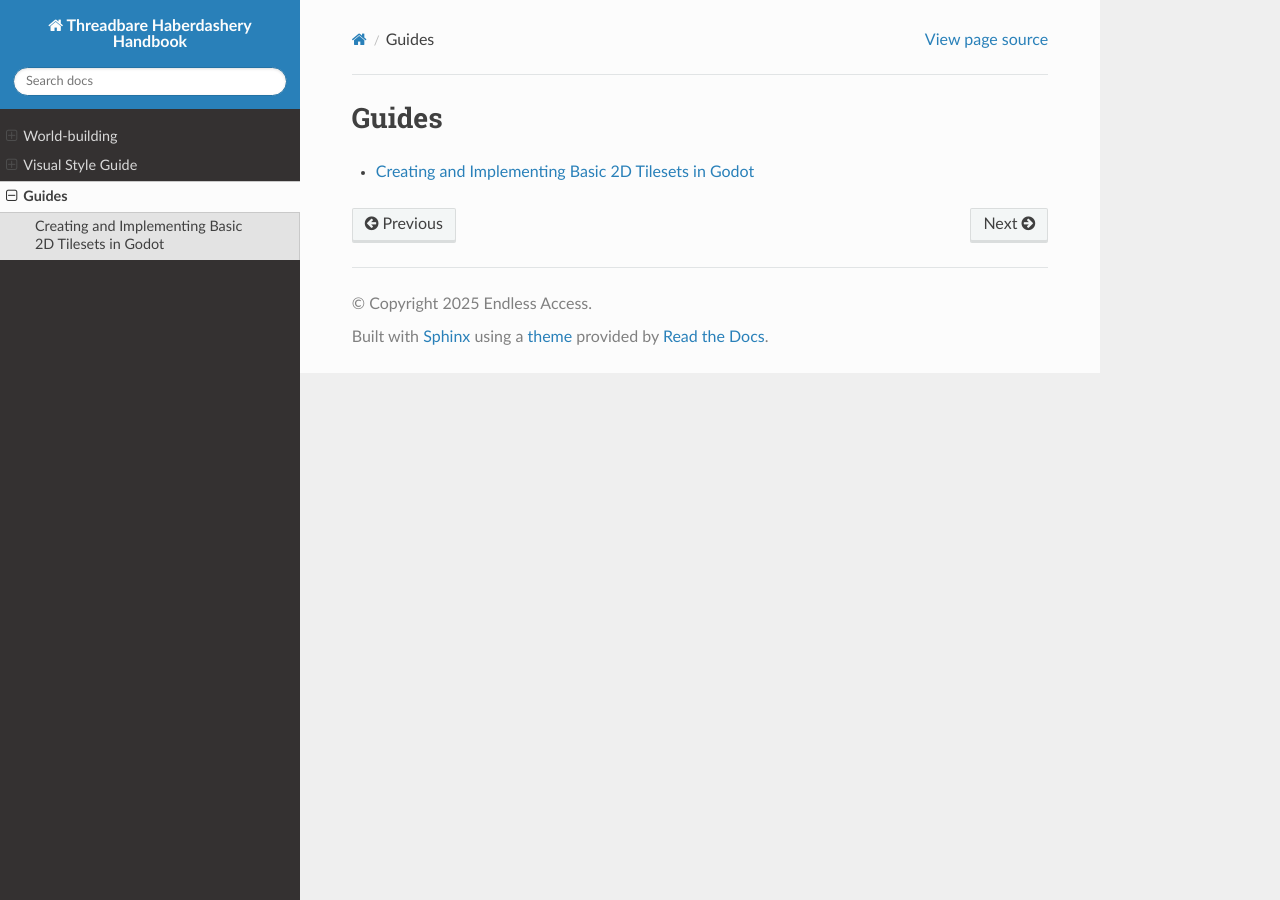
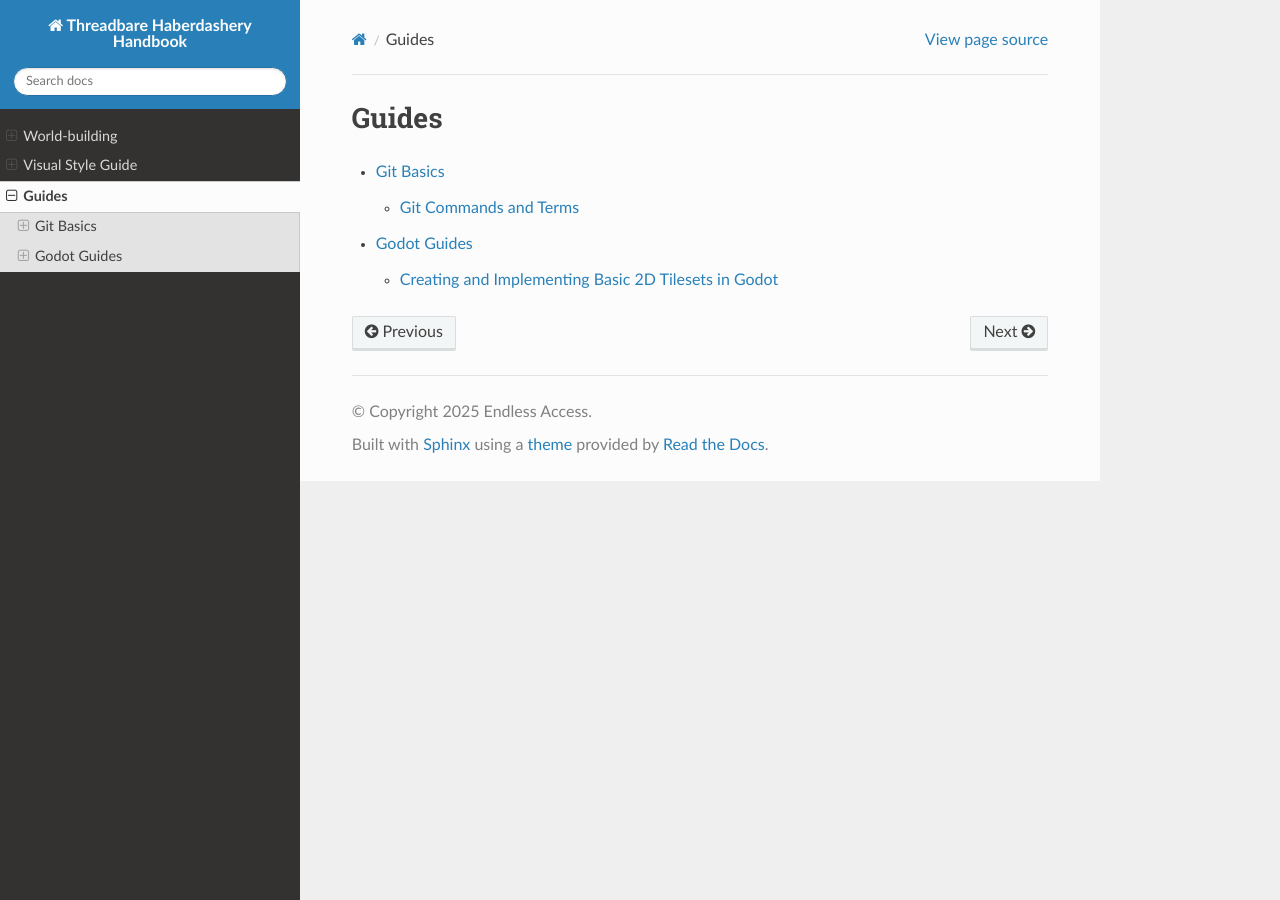
Before and after one commit to endlessm/threadbare-docs, a Sphinx documentation site: the page built from source/guides/index.rst, in a window 1280 px wide. Built offline with Sphinx 7.4.7 and the Read the Docs theme 3.1.0, drawn with Linux system fonts in a browser that asks for light colours.

Commit message:
Add a Git guide; reorganise guides

```diff
--- /dev/null
+++ b/source/guides/git_basics/index.rst
@@ -0,0 +1,8 @@
+Git Basics
+==========
+
+.. toctree::
+   :maxdepth: 1
+   :glob:
+
+   *
--- /dev/null
+++ b/source/guides/godot/index.rst
@@ -0,0 +1,8 @@
+Godot Guides
+============
+
+.. toctree::
+   :maxdepth: 1
+   :glob:
+
+   *
--- a/source/guides/index.rst
+++ b/source/guides/index.rst
@@ -2,7 +2,7 @@ Guides
 ======
 
 .. toctree::
-   :maxdepth: 1
+   :maxdepth: 2
    :glob:
 
-   *
+   */index
```
Also changed, not shown: source/guides/git_basics/commands_and_terms.md (added, +77 -0 lines), source/guides/godot/basic_2d_tilesets.rst (renamed from source/guides/basic_2d_tilesets.rst).
